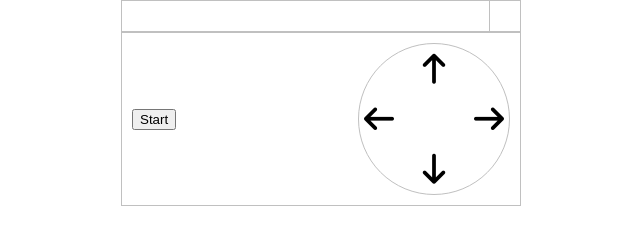
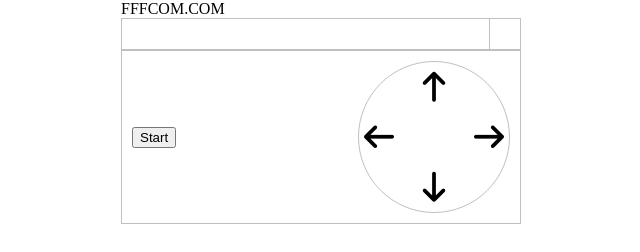
Before and after one commit to kiokai/show-game, a plain HTML site: page index.html in a window 1280 px wide. Shown: the whole page, without its empty margins (319-959 px from the left). Drawn offline with Linux system fonts and the light colour scheme.

Commit message:
Update index.html

```diff
--- a/index.html
+++ b/index.html
@@ -3,7 +3,7 @@
 
 <head>
   <meta charset="UTF-8">
-  <meta name="viewport" content="width=device-width, initial-scale=1">
+  <meta name="viewport" content="width=device-width, initial-scale=1.0, maximum-scale=1.0, user-scalable=0">
   <title>Arrow Game</title>
   <link rel="stylesheet" href="style.css">
   <link href="https://cdn.jsdelivr.net/gh/hung1001/font-awesome-pro@4cac1a6/css/all.css" rel="stylesheet" type="text/css" />
@@ -11,6 +11,7 @@
 
 <body>
   <div id="app">
+    <div class="logo">FFFCOM.COM</div>
     <div class="head">
       <div id="show"></div>
       <div id="time"></div>
@@ -18,8 +19,8 @@
 
     <div class="control">
       <div id="main">
-         <button id="start">Start</button>
-         <div id="text"></div>
+        <button id="start">Start</button>
+        <div id="text"></div>
 
       </div>
       <div id="button">
```
